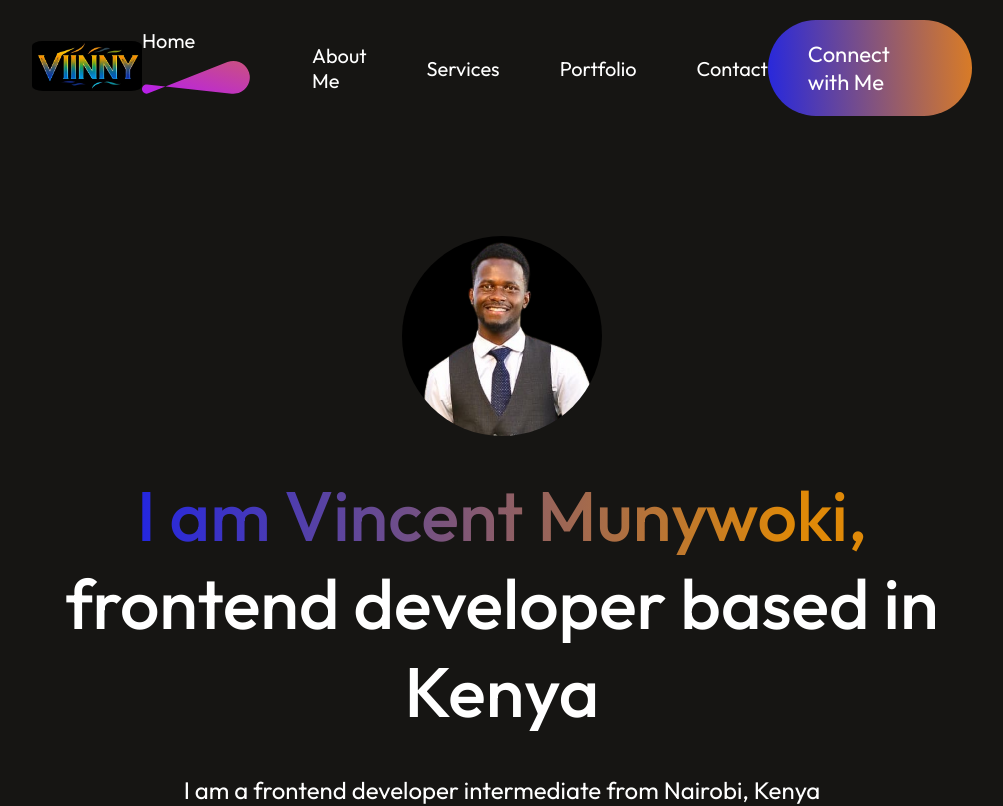
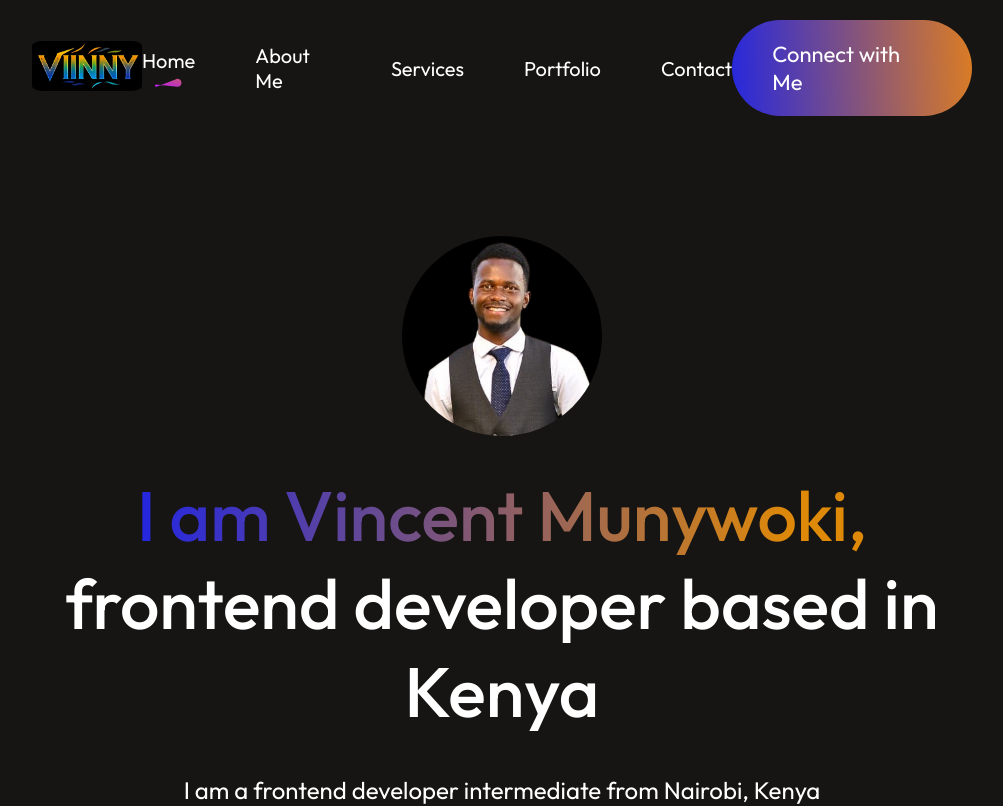
Before and after one commit to vincentMunywoki/my-portfolio, a React (Vite) app: page / in a window 1280 px wide. Shown: the top 806 px of the page, without its empty margins (138-1141 px from the left). Built offline with nearby package versions, Linux system fonts and the light colour scheme.

Commit message:
footer-update

```diff
--- a/src/Components/Navbar/Navbar.css
+++ b/src/Components/Navbar/Navbar.css
@@ -32,3 +32,19 @@
 .nav-connect:hover{
     transform: scale(1.05);
 }
+.nav-menu li{
+    display: flex;
+    flex-direction: column;
+    gap: 5px;
+    cursor: pointer;
+}
+.nav-menu li img{
+    display: flex;
+    margin: auto;
+    width: 50%;
+    height: 10px;
+    position: relative;
+}
+.nav-menu li:hover{
+    color: #ff00ff;
+}
--- a/src/Components/Navbar/Navbar.jsx
+++ b/src/Components/Navbar/Navbar.jsx
@@ -15,11 +15,11 @@ const Navbar = () => {
       </div>
 
       <ul className="nav-menu">
-        <li><p onClick={()=>setMenu("home")} >Home</p>{menu==="home"? <img src={underline} alt=''/>:<></>}</li>
-        <li><p onClick={()=>setMenu("about")} >About Me</p>{menu==="about"? <img src={underline} alt=''/>:<></>}</li>
-        <li><p onClick={()=>setMenu("services")} >Services</p>{menu==="services"? <img src={underline} alt=''/>:<></>}</li>
-        <li><p onClick={()=>setMenu("portflio")} >Portfolio</p>{menu==="work"? <img src={underline} alt=''/>:<></>}</li>
-        <li><p onClick={()=>setMenu("contact")} >Contact</p>{menu==="contact"? <img src={underline} alt=''/>:<></>}</li>
+        <li><p onClick={()=>setMenu("home")} >Home</p>{menu==="home"?<img src={underline} alt=''/>:<></>}</li>
+        <li><p onClick={()=>setMenu("about")} >About Me</p>{menu==="about"?<img src={underline} alt=''/>:<></>}</li>
+        <li><p onClick={()=>setMenu("services")} >Services</p>{menu==="services"?<img src={underline} alt=''/>:<></>}</li>
+        <li><p onClick={()=>setMenu("work")} >Portfolio</p>{menu==="work"?<img src={underline} alt=''/>:<></>}</li>
+        <li><p onClick={()=>setMenu("contact")} >Contact</p>{menu==="contact"?<img src={underline} alt=''/>:<></>}</li>
       </ul>
       <div className="nav-connect">Connect with Me</div>
     </div>
```
